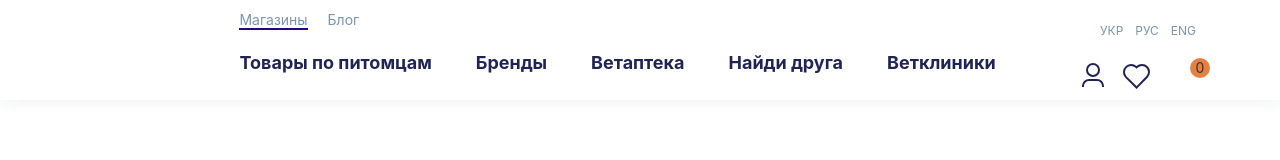
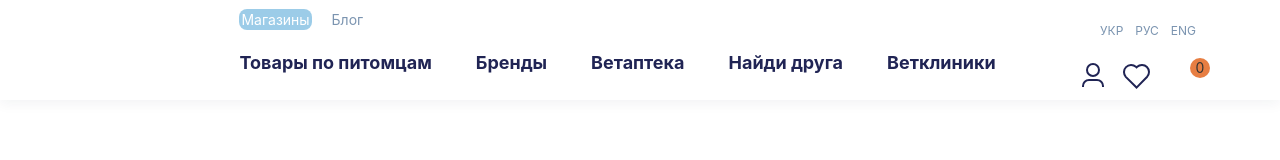
Before and after one commit to Wakidzashii/wakidzashi, a plain HTML site: page index.html in a window 1280 px wide. In both pictures the pointer is over the item "Магазины". Shown: the top 160 px of the page. Drawn offline with Linux system fonts and the light colour scheme.

Commit message:
Update header.css

```diff
--- a/css/header.css
+++ b/css/header.css
@@ -162,7 +162,13 @@ body {
 	margin-right: 16px;
 }
 .top_menu li:hover {
-	border-bottom: 2px solid rgb(39, 7, 129);
+	padding: 2px;
+	border-radius: 8px;
+	transition: 0.5s linear;
+}
+.top_menu li:hover {
+	background-color: rgb(58, 154, 209,0.5);
+	color: rgb(255, 255, 255);
 }
 
 .bottom_menu li a:hover {
```
